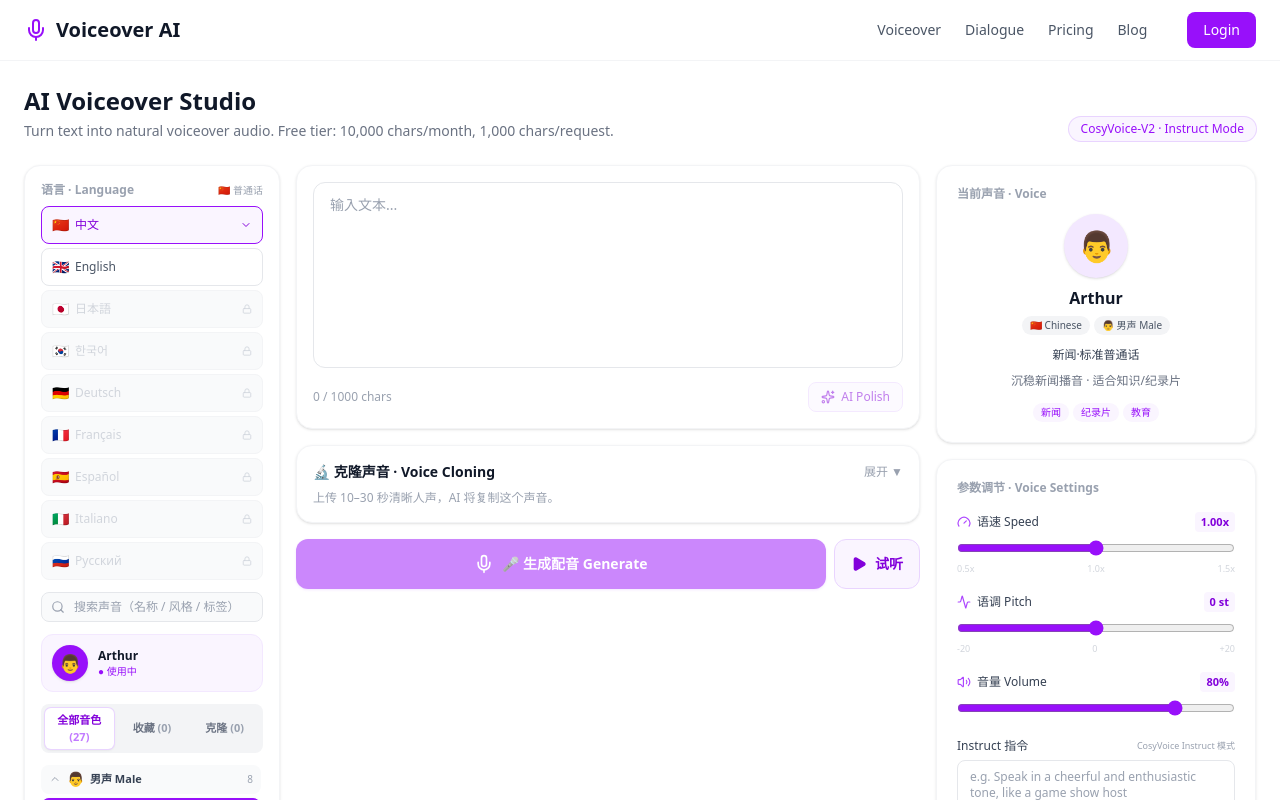
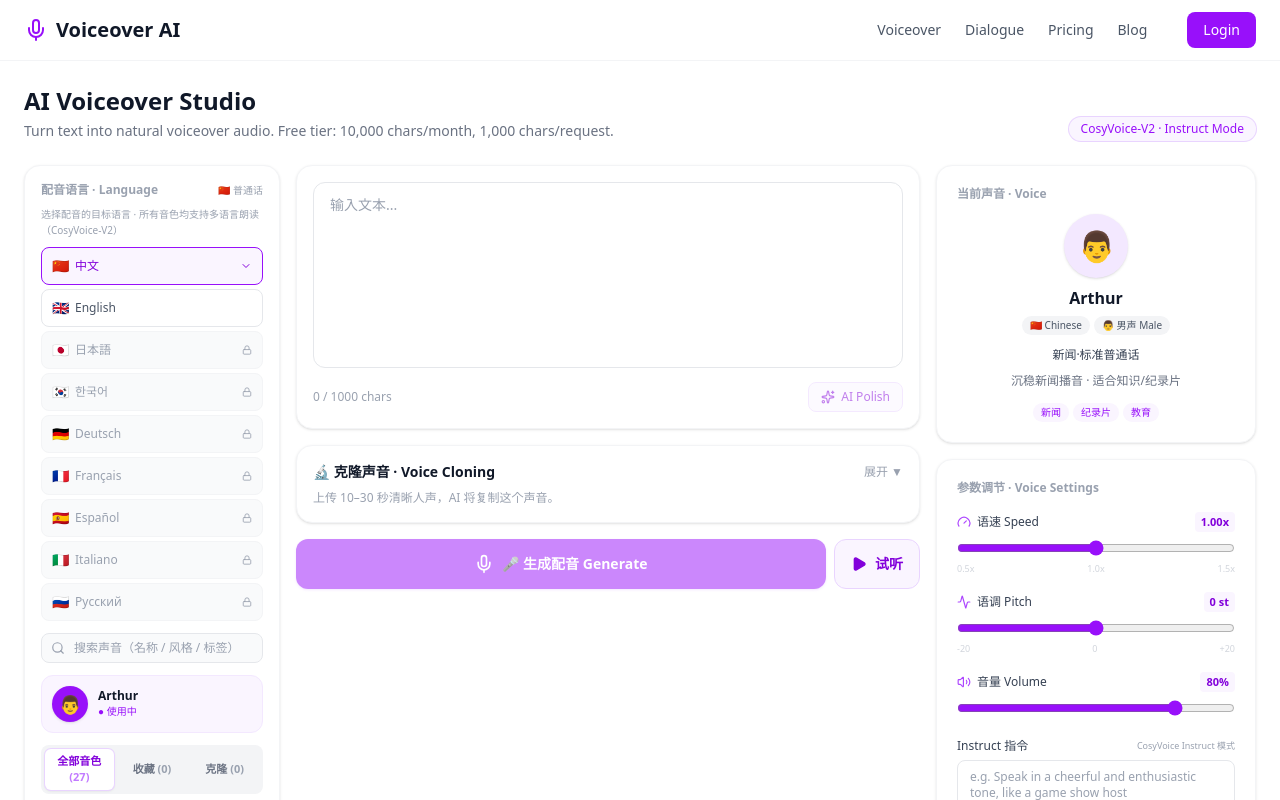
Before and after one commit to zl819044596/voiceover, a Next.js app in the folder Desktop/ai-tool-site/: page /voiceover in a window 1280 px wide. Shown: the top 800 px of the page. Built offline with nearby package versions, Linux system fonts and the light colour scheme.

Commit message:
fix: 语言选择器逻辑修正——所有音色支持多语言，不再按语言过滤音色；锁定语言点击引导克隆解锁

```diff
--- a/Desktop/ai-tool-site/src/app/voiceover/page.tsx
+++ b/Desktop/ai-tool-site/src/app/voiceover/page.tsx
@@ -290,12 +290,11 @@
       default:
         list = availableVoices;
     }
-    // Filter by selected language
-    list = list.filter((v) => v.language === selectedLang);
-    // If no voices for this language, fall back to showing all (cross-language)
-    if (list.length === 0 && tab === "all") list = availableVoices;
+    // NOTE: CosyVoice-V2 is a multilingual model — every voice can read every
+    // language. So we do NOT filter by language; the language selector only
+    // picks the target language for preview/generation text.
     return list;
-  }, [tab, availableVoices, favorites, clonedVoices, selectedLang]);
+  }, [tab, availableVoices, favorites, clonedVoices]);
 
   const visibleVoices = useMemo(() => {
     const q = searchQuery.trim().toLowerCase();
@@ -662,11 +661,14 @@
           {/* Language selector */}
           <div>
             <div className="mb-2 flex items-center justify-between">
-              <p className="text-xs font-semibold text-gray-400">语言 · Language</p>
+              <p className="text-xs font-semibold text-gray-400">配音语言 · Language</p>
               <span className="text-[10px] text-gray-400">
                 {(() => { const child = LANGUAGE_GROUPS.flatMap(g => g.children).find(c => c.code === selectedLang); return child ? `${child.flag} ${child.label}` : "普通话"; })()}
               </span>
             </div>
+            <p className="mb-2 text-[10px] leading-relaxed text-gray-400">
+              选择配音的目标语言 · 所有音色均支持多语言朗读（CosyVoice-V2）
+            </p>
             <div className="space-y-1">
               {LANGUAGE_GROUPS.map((group) => {
                 const hasChildren = group.children.length > 1;
@@ -677,7 +679,12 @@
                     {/* Parent button */}
                     <button
                       onClick={() => {
-                        if (group.locked) return;
+                        if (group.locked) {
+                          // Locked languages: guide user to clone a native voice
+                          setError("该语言暂无母语音色，克隆一个该语言的音色后即可解锁使用");
+                          openClonePanel();
+                          return;
+                        }
                         if (hasChildren) {
                           setExpandedGroup(isExpanded ? null : group.code);
                         } else {
@@ -685,11 +692,10 @@
                           setExpandedGroup(null);
                         }
                       }}
-                      disabled={group.locked}
-                      title={group.locked ? "母语音色即将上线" : group.label}
+                      title={group.locked ? "点击克隆该语言的母语音色以解锁" : group.label}
                       className={`flex w-full items-center justify-between rounded-lg border px-2.5 py-2 text-xs font-medium transition-all ${
                         group.locked
-                          ? "cursor-not-allowed border-gray-100 bg-gray-50 text-gray-300"
+                          ? "cursor-pointer border-gray-100 bg-gray-50 text-gray-400 hover:border-purple-300 hover:bg-purple-50"
                           : isGroupActive
                             ? "border-purple-600 bg-purple-50 text-purple-700"
                             : "border-gray-200 bg-white text-gray-600 hover:border-purple-300 hover:bg-purple-50"
```
